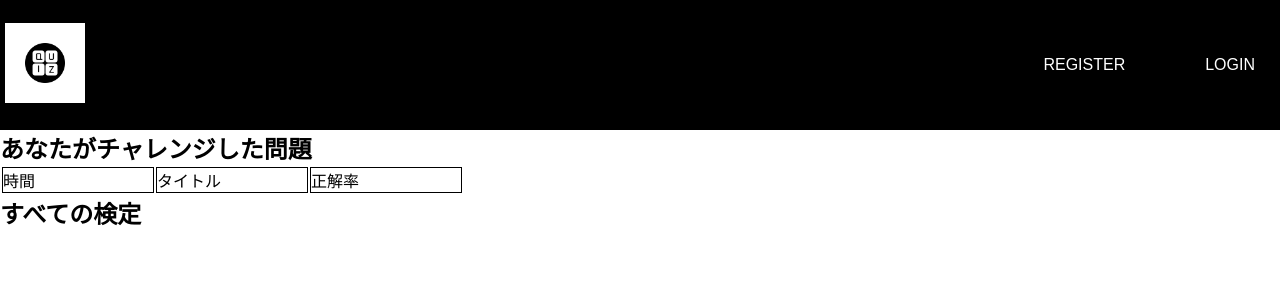
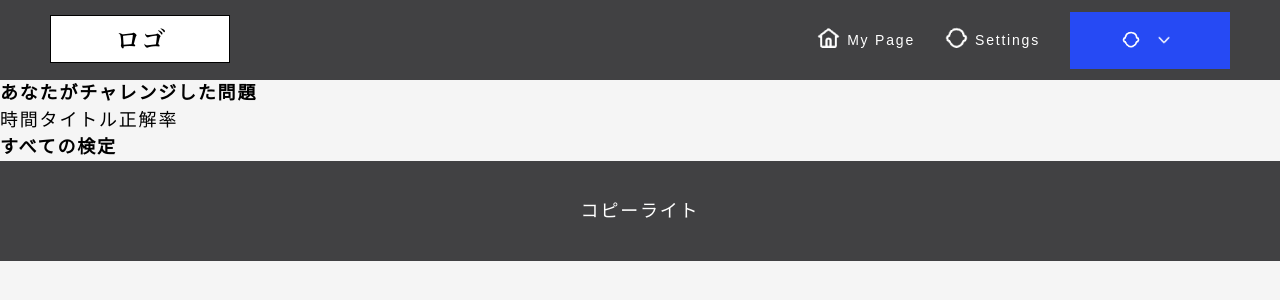
Before and after one commit to android-09/app, a Flask app: page /quiztop in a window 1280 px wide. Shown: the top 300 px of the page. Run offline with Flask 3, Linux system fonts and the light colour scheme; data that the repository does not hold is empty.

Commit message:
フィニーさんの作ったヘッダを取り込み。ヘッダのURLリンクを変更

```diff
--- a/app.py
+++ b/app.py
@@ -11,7 +11,7 @@ app.secret_key = "arfa"
 @app.route("/")
 def home():
     if session.get("id"):
-        return redirect("/userpage")
+        return redirect("/quiztop")
 
     else:
         return render_template("home.html")
--- a/templates/header.html
+++ b/templates/header.html
@@ -8,16 +8,16 @@
         width="50%"
     /></a>
     <ul class="nav">
-      <li id="nav__my-page"><a href="./userpage">マイページ</a></li>
-      <li id="nav__settings"><a href="">個人設定</a></li>
+      <li id="nav__my-page"><a href="./quiztop">My Page</a></li>
+      <li id="nav__settings"><a href="./profile">Settings</a></li>
       <li id="nav__profile">
         <a href=""
           >{% if session.id %} {{ session.uname.upper() }} {% endif %}</a
         >
         <ul class="nav__dropdown">
-          <li class="dropdown__item"><a href="">ゲストログイン</a></li>
-          <li class="dropdown__item"><a href="">個人設定</a></li>
-          <li class="dropdown__item"><a href="./logout">サインアウト</a></li>
+          <!-- <li class="dropdown__item"><a href="">ゲストログイン</a></li>
+          <li class="dropdown__item"><a href="">個人設定</a></li> -->
+          <li class="dropdown__item"><a href="./logout">Logout</a></li>
         </ul>
       </li>
     </ul>
--- a/templates/quiztop.html
+++ b/templates/quiztop.html
@@ -1,21 +1,5 @@
-<!DOCTYPE html>
-<html lang="en">
-  <head>
-    <meta charset="UTF-8" />
-    <meta name="viewport" content="width=device-width, initial-scale=1.0" />
-    <title>Document</title>
-    <link rel="stylesheet" href="/static/images/style.css" />
-    <style>
-      td {
-        width: 150px;
-        border: 1px solid;
-      }
-    </style>
-  </head>
-
+{% extends 'base.html' %} {% block content %}
   <body>
-    <!-- ナビゲーション -->
-    {%include "navbar.html"%}
     <h2>あなたがチャレンジした問題</h2>
     <table>
       <tr>
@@ -42,4 +26,4 @@
       {% endfor %}
     </ul>
   </body>
-</html>
+{% endblock %}
```
